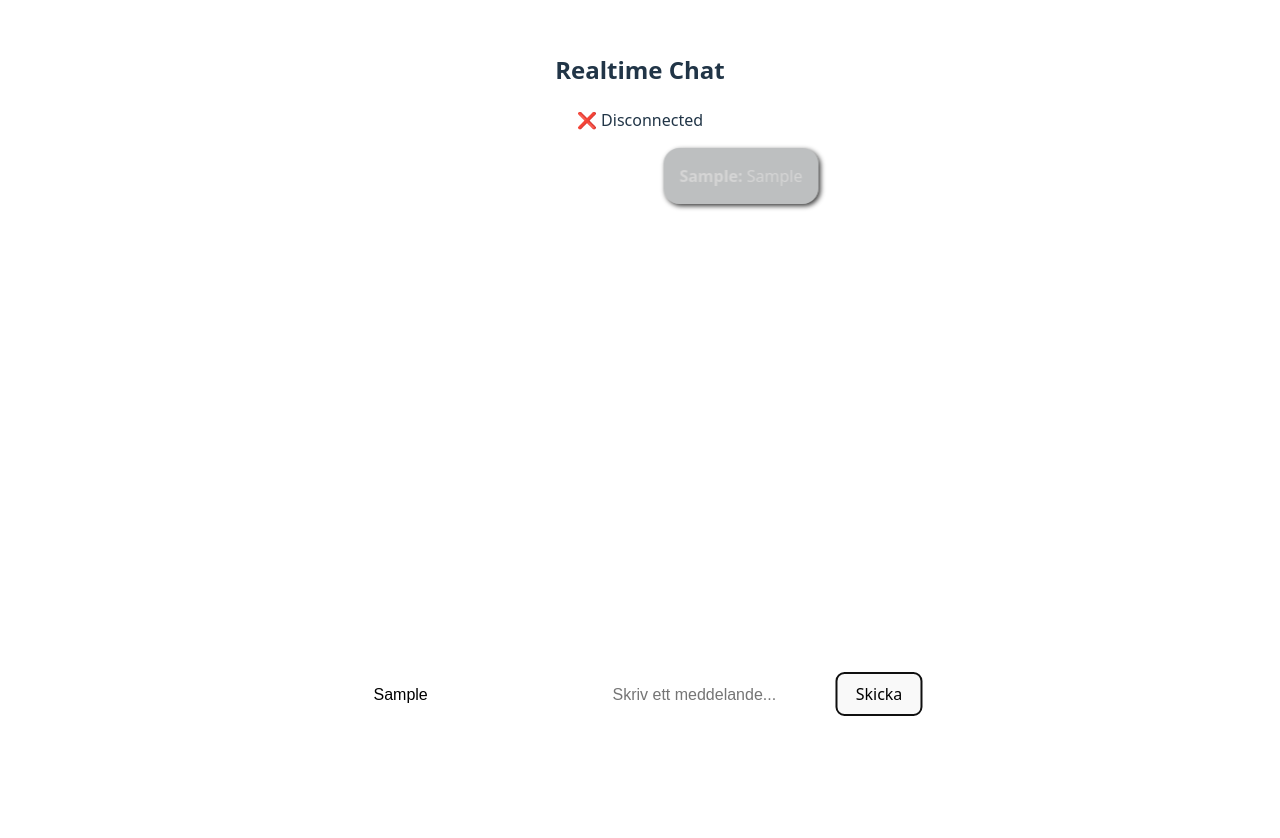
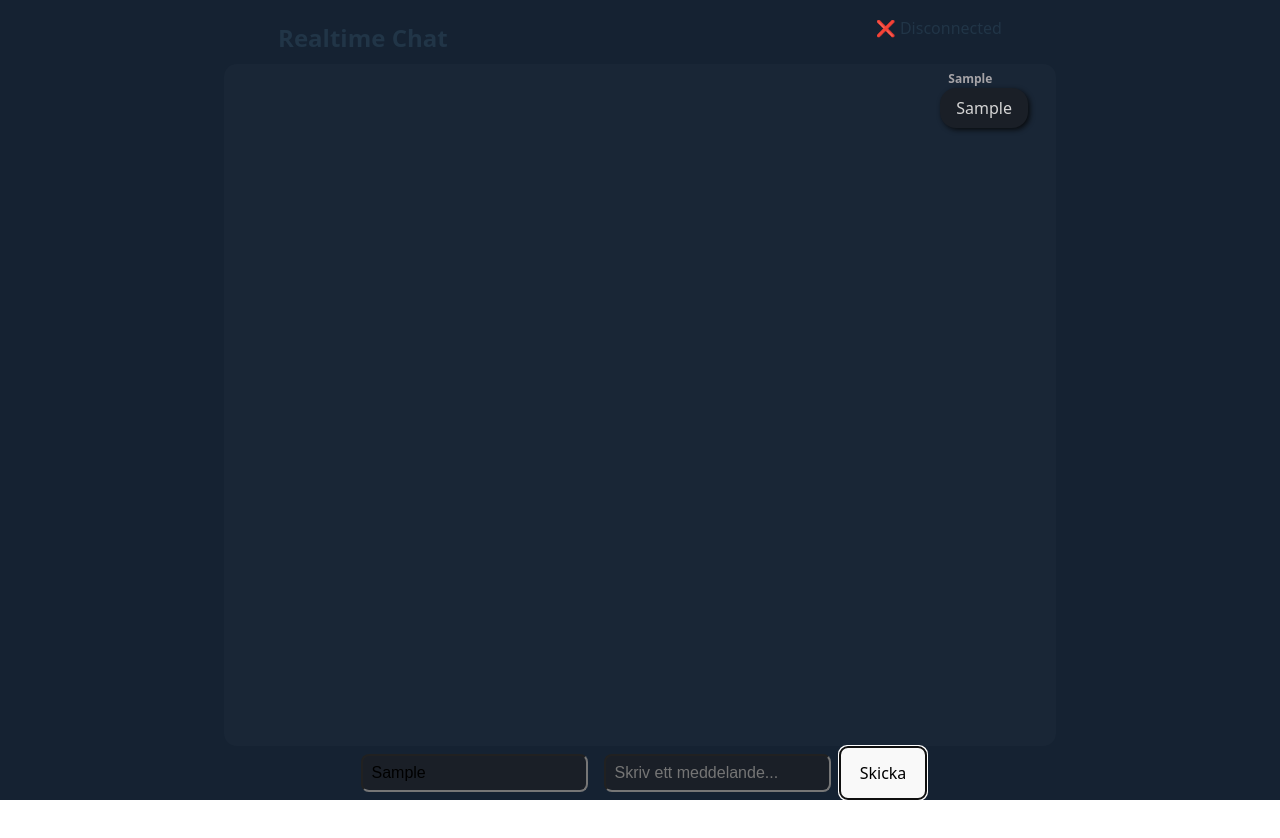
Before and after one commit to jennifermhansson/chat-app, a React (Vite) app: page / in a window 1280 px wide. Both pictures are taken after typing "Sample", "Sample" into the empty fields and a click on the button "Skicka". Shown: the top 838 px of the page. After the commit the page ends 800 px from the top, so only its background shows below. Built offline with nearby package versions, Linux system fonts and the light colour scheme; no server answers.

Commit message:
add chat feed auto-scroll on new messages; rename CSS classes and update styles

```diff
--- a/src/App.css
+++ b/src/App.css
@@ -1,49 +1,99 @@
+
+
 #root {
+  --main-bg-color: #152232;
+  --secondary-bg-color: #192636;
+  --accent-color: #1a1f27;
+  --text-color: #cfc8c8c5;
+  /* border: solid 2px white; */
+  box-sizing: border-box;
   max-width: 1280px;
-  margin: 0 auto;
-  padding: 2rem;
-  min-height: 100dvh;
-  width: 100%;
-  text-align: center;
-}
-
-.message {
-  display: flex;
-  text-align: center;
-  width: fit-content;
-  border-radius: 1rem;
-  padding: 1rem;
-  box-shadow: 2px 2px 5px rgba(6, 6, 6, 0.8);
-  backdrop-filter: blur(2px);
-  color: rgb(213, 213, 213);
-  background: rgba(39, 46, 49, 0.304);
+  margin: 0;
+  padding: 0;
+  height: 100dvh;
+  width: 100dvw;
+  background-color: var(--main-bg-color);
+  /* text-align: center; */
 }
 
 .chat-container {
-  height: 80dvh;
-}
-.chat-box {
-  position: absolute;
-  right: 30%;
-  transform: translateX(-50%);
+  /* border: solid 2px yellow; */
   display: flex;
   flex-direction: column;
-  align-items: flex-end;
-  gap: 5px;
+  align-items: center;
+  height: 100%;
+  width: 100%;
 }
 
-input {
+.chat-header {
+  /* border: solid 2px purple; */
+  display: flex;
+  height: 8%;
+  justify-content: space-around;
+  width: 90%;
+}
+
+.chat-feed {
+  /* border: solid 2px red; */
+  border-radius: .8rem;
+  background-color: var(--secondary-bg-color);
+  display: flex;
+  height: 90%;
+  max-height: 90vh;
+  padding: 1rem;
+  overflow-y: scroll;
+  width: 90dvw;
+  max-width: 800px;
+  flex-direction: column;
+  gap: 0.5rem;
+  align-items: flex-end;
+}
+
+.message-container {
+  position: relative;
+  margin: 0.5rem 0.75rem 0.5rem 0.75rem;
+  max-width: 70%;
+  display: flex;
+  text-align: left;
+  flex-direction: row;
+  border-radius: 1rem;
+  box-shadow: 2px 2px 5px rgba(6, 6, 6, 0.8);
+  /* backdrop-filter: blur(2px); */
+  color: rgb(213, 213, 213);
+  background: var(--accent-color);
+}
+
+.message-text {
+  padding: 0.5rem 1rem;
+}
+
+.message-sender {
+  position: absolute;
+  top: 0;
+  transform: translateY(-100%);
+  left: .5rem;
+  font-size: 0.75rem;
+  font-weight: 600;
+  color: var(--text-color);
+}
+
+.message-form {
+  /* border: solid 2px blue; */
+  display: flex;
+
+  /*   position: absolute;
+  bottom: 5rem;
+  left: 50%;
+  transform: translateX(-50%); */
+}
+
+.message-input,
+.name-input {
+  /* border: solid 2px green; */
   border-radius: 0.5rem;
-  border-style: none;
   padding: 0.5rem;
   margin: 0.5rem;
   font-size: 1rem;
   transition: box-shadow 0.3s ease;
+  background-color: var(--accent-color)
 }
-
-form {
-  position: absolute;
-  bottom: 5rem;
-  left: 50%;
-  transform: translateX(-50%);
-}
--- a/src/App.tsx
+++ b/src/App.tsx
@@ -1,4 +1,4 @@
-import { useEffect, useState } from "react";
+import { useEffect, useState, useRef } from "react";
 import "./App.css";
 import { io } from "socket.io-client";
 
@@ -12,8 +12,25 @@ function App() {
   const [messages, setMessages] = useState<ChatMessage[]>([]);
   const [name, setName] = useState("");
   const [input, setInput] = useState("");
+  const [isNearBottom, setIsNearBottom] = useState(true);
+  const chatFeedRef = useRef<null | HTMLDivElement>(null);
+  const chatFeedEndRef = useRef<null | HTMLDivElement>(null);
+  const connectionStatus = connected ? "✅ Connected" : "❌ Disconnected";
 
-  const connectionStatus = connected ? "✅ Connected" : "❌ Disconnected";
+  const handleScroll = () => {
+    const chatFeed = chatFeedRef.current;
+    if (!chatFeed) return;
+
+    const distanceFromBottom =
+      chatFeed.scrollHeight - chatFeed.scrollTop - chatFeed.clientHeight;
+    setIsNearBottom(distanceFromBottom < 50);
+  };
+
+  useEffect(() => {
+    if (isNearBottom) {
+      chatFeedEndRef.current?.scrollIntoView({ behavior: "smooth" });
+    }
+  }, [messages, isNearBottom]);
 
   useEffect(() => {
     socket.on("connect", () => setConnected(true));
@@ -42,34 +59,36 @@ function App() {
       message: input,
     };
 
-    const stringifiedMsg = JSON.stringify(msg);
-
-    socket.emit("chat_room", stringifiedMsg);
-
+    socket.emit("chat_room", JSON.stringify(msg));
     setMessages((prev) => [...prev, msg]);
-
-    setInput(""); // töm inputfältet efter skickat
+    setInput("");
   };
 
   return (
     <div className="chat-container">
-      <h2>Realtime Chat</h2>
-      <p>{connectionStatus}</p>
-      <div className="chat-box">
+      <div className="chat-header">
+        <h2>Realtime Chat</h2>
+        <p>{connectionStatus}</p>
+      </div>
+      <div ref={chatFeedRef} className="chat-feed" onScroll={handleScroll}>
         {messages.map((msg, index) => (
-          <div key={index} className="message">
-            <strong>{msg.sender}:&nbsp;</strong>{msg.message}
+          <div key={index} className="message-container">
+            <span className="message-sender">{msg.sender}</span>
+            <span className="message-text">{msg.message}</span>
           </div>
         ))}
+        <div ref={chatFeedEndRef} />
       </div>
-      <form onSubmit={(e) => e.preventDefault()}>
+      <form className="message-form" onSubmit={(e) => e.preventDefault()}>
         <input
+          className="name-input"
           type="text"
           placeholder="Ditt namn"
           value={name}
           onChange={(e) => setName(e.target.value)}
         />
         <input
+          className="message-input"
           type="text"
           placeholder="Skriv ett meddelande..."
           value={input}
```
